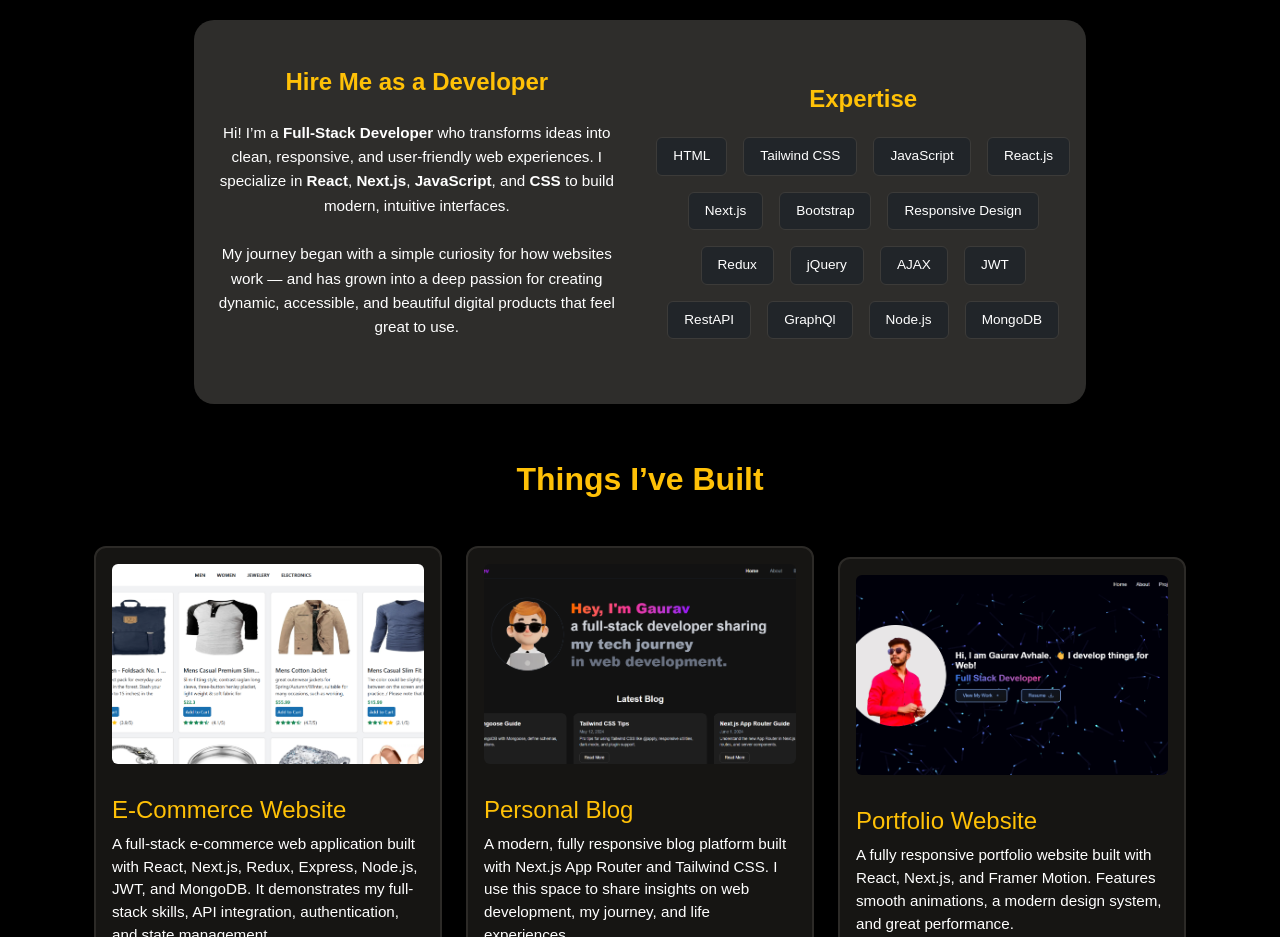
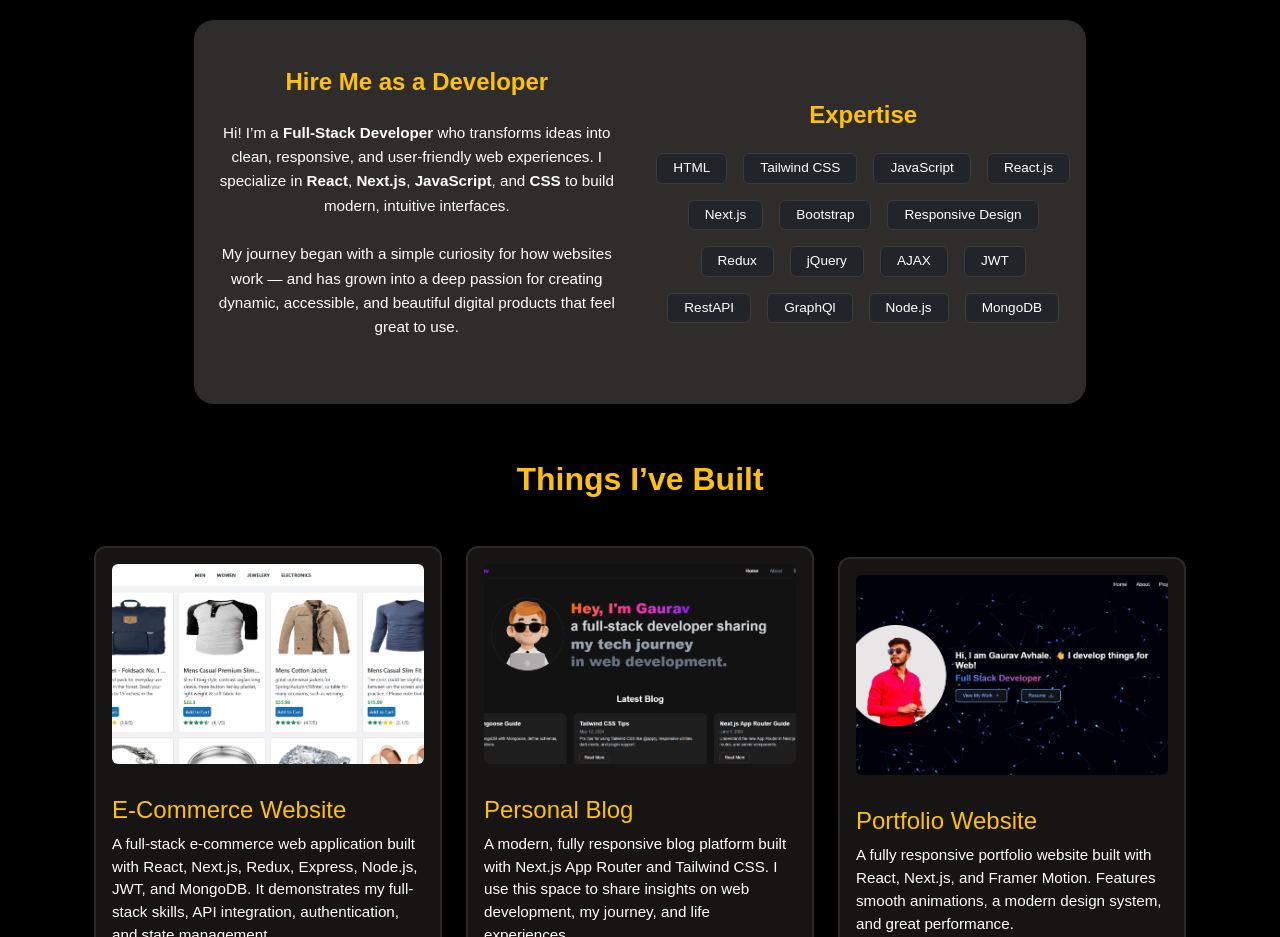
Before and after one commit to gauravavhale/portfolioo, a React (Create React App) app: page / in a window 1280 px wide. Shown: the part 780-1717 px from the top of the page. Built offline with nearby package versions, Linux system fonts and the light colour scheme.

Commit message:
theme changes

```diff
--- a/src/App.js
+++ b/src/App.js
@@ -79,7 +79,7 @@ const App = () => {
       ].map(skill => (
         <span
           key={skill}
-          className="skills px-3 py-2 rounded"
+          className="skills px-3 py-1 rounded"
           style={{
             background: '#212529',
             border: '1px solid #3c3b39',
```
